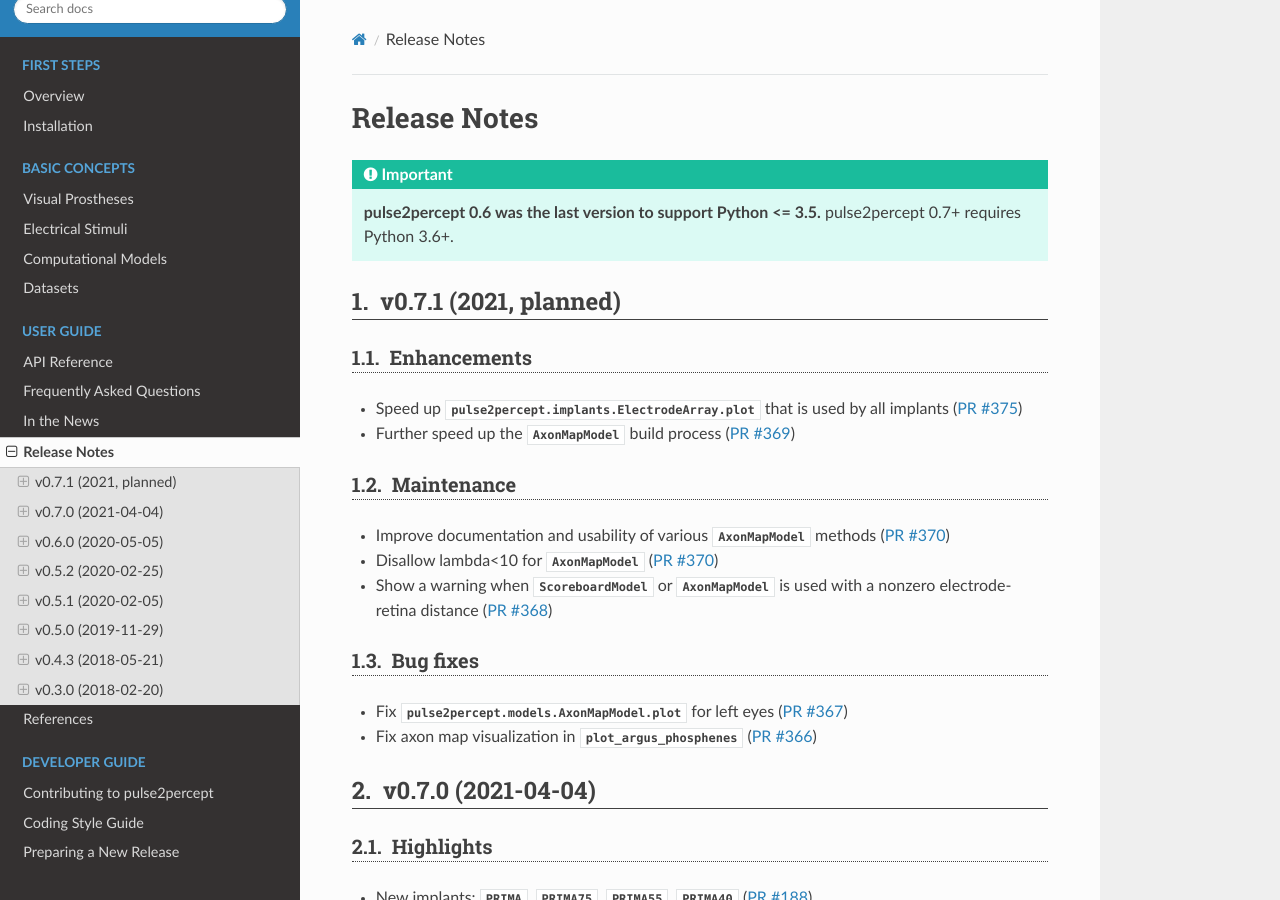
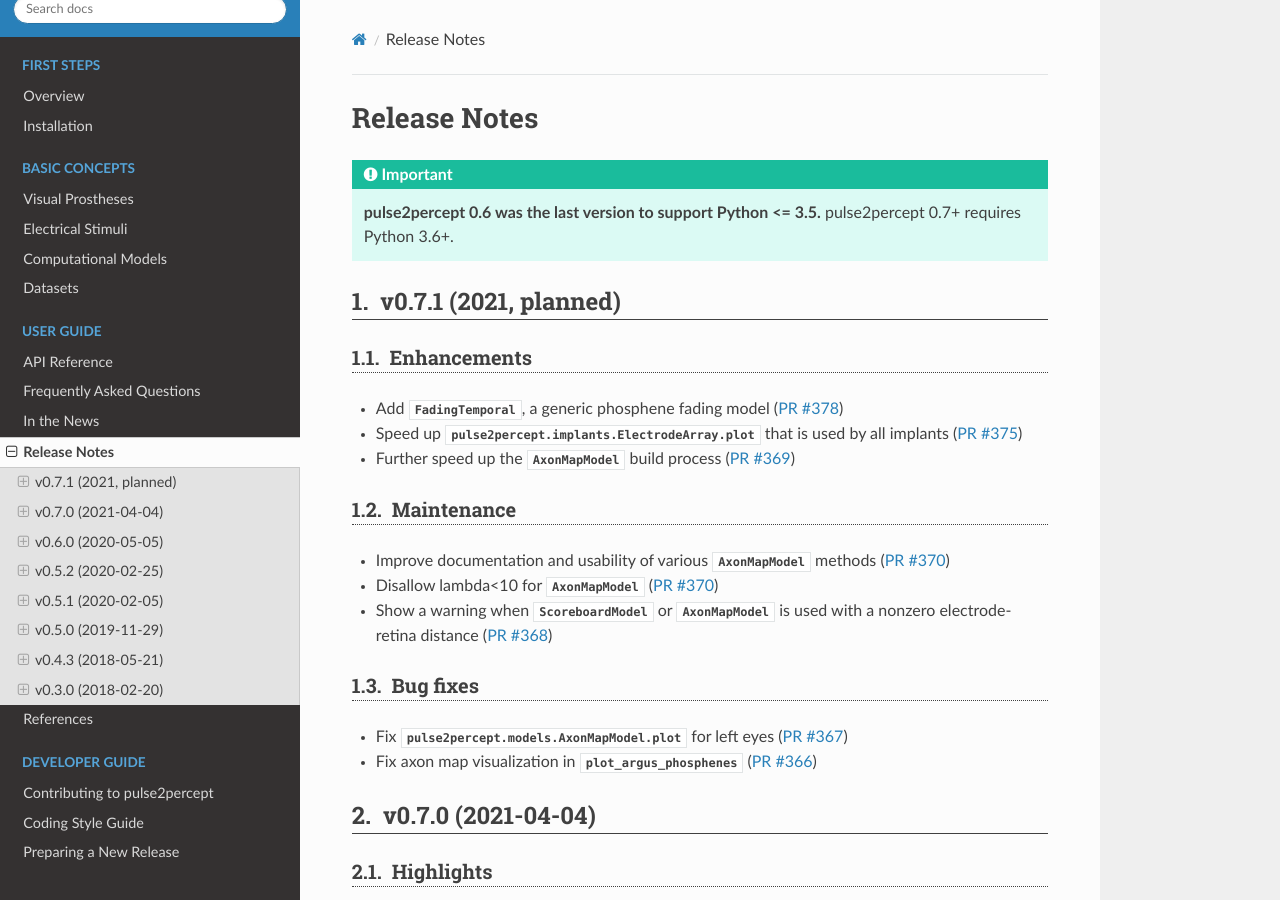
Before and after one commit to pulse2percept/pulse2percept, a Sphinx documentation site: the page built from doc/users/release_notes.rst, in a window 1280 px wide and 900 px high. Built offline with Sphinx 7.4.7 and the Read the Docs theme 2.0.0, drawn with Linux system fonts in a browser that asks for light colours; pages that are not in the unit, such as notebooks, are missing from menus.

Commit message:
Fix docs and release notes

```diff
--- a/doc/topics/models.rst
+++ b/doc/topics/models.rst
@@ -21,6 +21,7 @@ pulse2percept provides the following computational models:
 ================  =========================  ===================
 Reference         Model                      Type
 ----------------  -------------------------  -------------------
+generic           `FadingTemporal`           temporal
 [Horsager2009]_   `Horsager2009Model`        temporal
 [Horsager2009]_   `Horsager2009Temporal`     temporal
 [Nanduri2012]_    `Nanduri2012Model`         spatial + temporal
--- a/doc/users/release_notes.rst
+++ b/doc/users/release_notes.rst
@@ -15,6 +15,7 @@ v0.7.1 (2021, planned)
 Enhancements
 ~~~~~~~~~~~~
 
+*  Add :py:class:`~pulse2percept.models.FadingTemporal`, a generic phosphene fading model (:pull:`378`)
 *  Speed up :py:meth:`pulse2percept.implants.ElectrodeArray.plot` that is used by all implants (:pull:`375`)
 *  Further speed up the :py:class:`~pulse2percept.models.AxonMapModel` build process (:pull:`369`)
 
```
